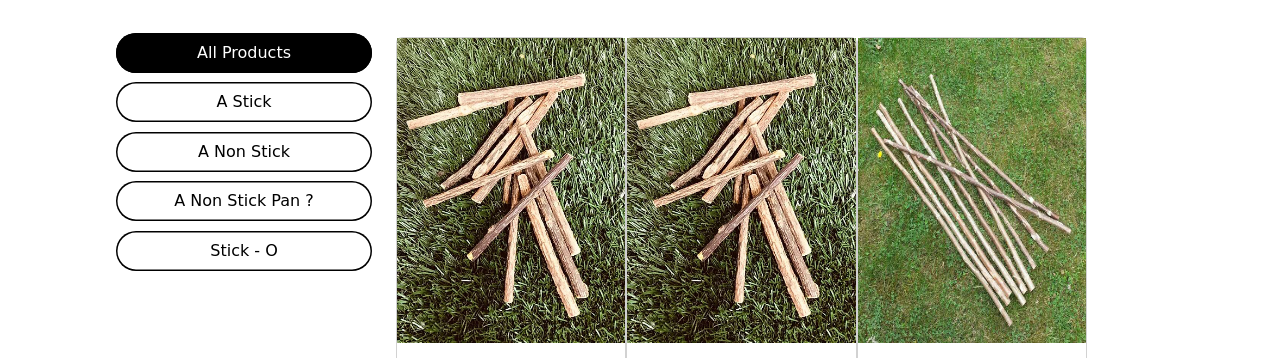
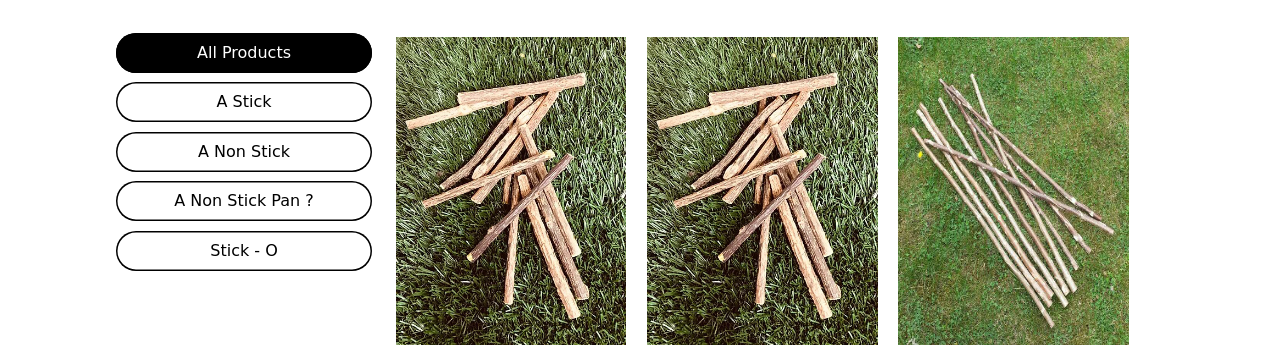
Before and after one commit to RafhaelHailar/Long-Stick, a plain HTML site: page subpages/shop.html in a window 1280 px wide. Shown: the part 441-799 px from the top of the page. Drawn offline with nearby package versions, Linux system fonts and the light colour scheme; a web font is replaced by a local one.

Commit message:
FIX the error in stylesss whackk I accidentally deleted it some style? or my computer have worm? o_o

```diff
--- a/style.css
+++ b/style.css
@@ -532,7 +532,24 @@ body {
 
 #item-collections .contents .card {
     width: 30%;
-    border: none column;
+    border: none;
+    margin-right:1.3rem;
+    margin-bottom: 5rem;
+}
+
+#item-collections .contents .card .card-img-top {
+    position: relative;
+    cursor: pointer;
+}
+
+#item-collections .contents .card .card-img-top .actions{
+    position: absolute;
+    left: 0;
+    bottom: 2rem;
+    z-index: 1;
+    width: 100%;
+    display: flex;
+    flex-direction: column;
     align-items: center;
 }
 
```
